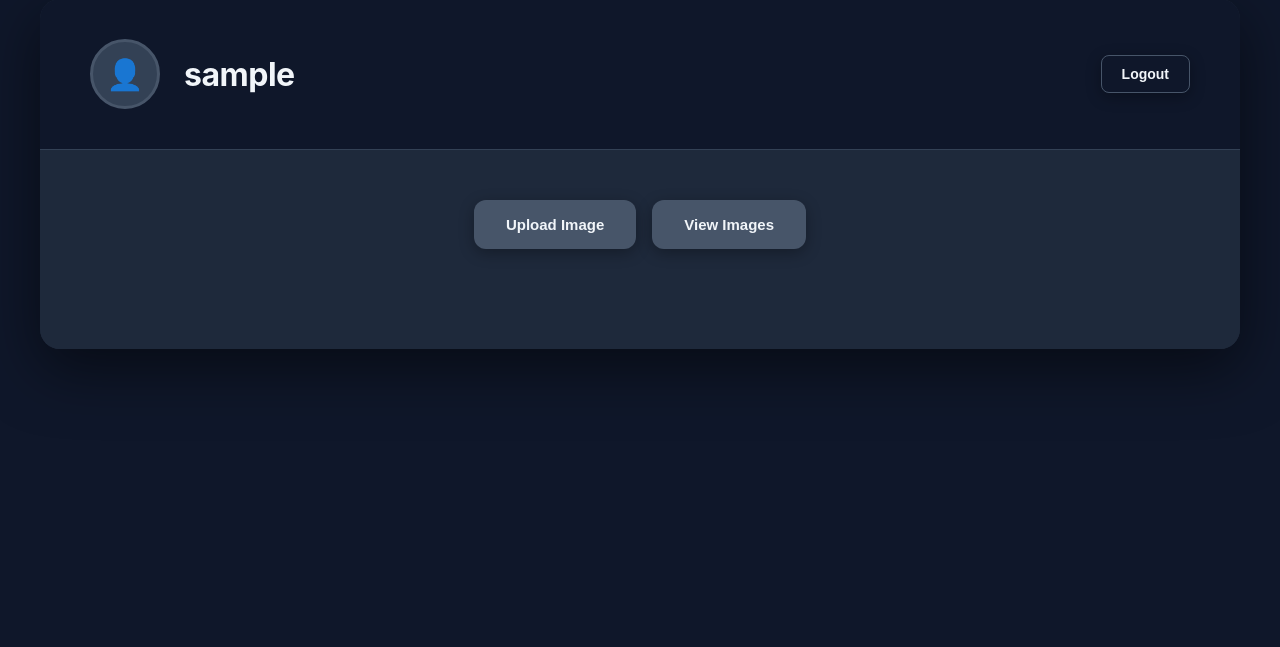
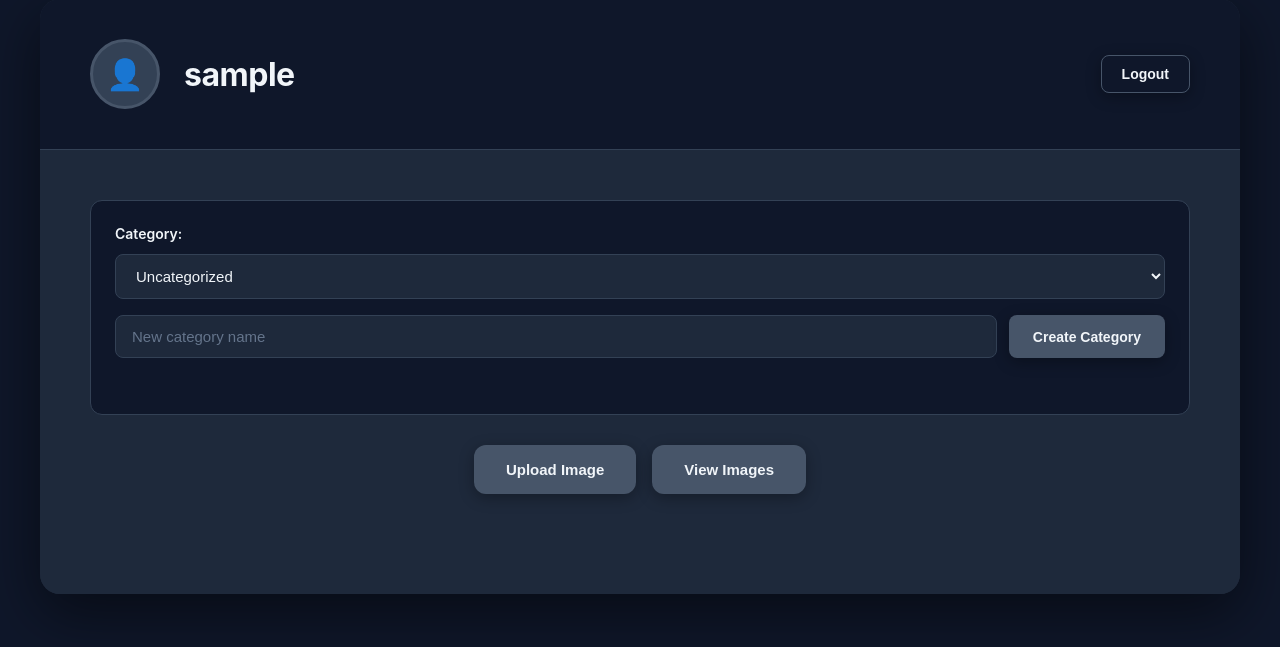
Before and after one commit to cs298f25/Jamell-Aidan-Caden-Britan, a Flask app: template src/templates/authorization/index.html in a window 1280 px wide. Shown: the part 21-668 px from the top of the page. Run offline with Flask 3, Linux system fonts and the light colour scheme; the template is opened without the code that fills it: most values are stand-ins (such as "Sample title", 1, 10 or a date in 2020).

Commit message:
Add category management functionality

```diff
--- a/src/static/authorization/script.js
+++ b/src/static/authorization/script.js
@@ -3,10 +3,91 @@ const uploadBtn = document.getElementById('upload-btn');
 const fileInput = document.getElementById('file-input');
 const viewBtn = document.getElementById('view-btn');
 const limitInput = document.getElementById('limit-input');
+const categorySelect = document.getElementById('category-select');
+const newCategoryInput = document.getElementById('new-category-input');
+const createCategoryBtn = document.getElementById('create-category-btn');
+const categoryFeedback = document.getElementById('category-feedback');
 
 // Get username from URL
 const urlParams = new URLSearchParams(window.location.search);
 const username = urlParams.get('username');
+
+// Load categories on page load
+async function loadCategories() {
+    if (!username) return;
+
+    try {
+        const response = await fetch(`/api/categories?username=${encodeURIComponent(username)}`);
+        const categories = await response.json();
+
+        // Clear existing options except "Uncategorized"
+        categorySelect.innerHTML = '<option value="uncategorized">Uncategorized</option>';
+
+        // Add categories from database
+        categories.forEach(cat => {
+            const option = document.createElement('option');
+            option.value = cat.name;
+            option.textContent = cat.name;
+            categorySelect.appendChild(option);
+        });
+    } catch (error) {
+        console.error('Error loading categories:', error);
+    }
+}
+
+// Create new category
+createCategoryBtn.onclick = async () => {
+    const categoryName = newCategoryInput.value.trim();
+    if (!categoryName) {
+        showFeedback('Please enter a category name', 'error');
+        return;
+    }
+
+    if (!username) {
+        showFeedback('Username is required', 'error');
+        return;
+    }
+
+    try {
+        const response = await fetch('/api/categories', {
+            method: 'POST',
+            headers: {
+                'Content-Type': 'application/json'
+            },
+            body: JSON.stringify({
+                username: username,
+                category_name: categoryName
+            })
+        });
+
+        const result = await response.json();
+
+        if (response.ok && result.success) {
+            showFeedback('Category created successfully!', 'success');
+            newCategoryInput.value = '';
+            await loadCategories();
+            categorySelect.value = categoryName;
+        } else {
+            showFeedback(result.message || 'Failed to create category', 'error');
+        }
+    } catch (error) {
+        console.error('Error creating category:', error);
+        showFeedback('An error occurred while creating category', 'error');
+    }
+};
+
+// Show feedback message
+function showFeedback(message, type) {
+    categoryFeedback.textContent = message;
+    categoryFeedback.className = `feedback ${type}`;
+    setTimeout(() => {
+        categoryFeedback.textContent = '';
+        categoryFeedback.className = 'feedback';
+    }, 3000);
+}
+
+// Load categories when page loads
+loadCategories();
 
 // Upload button - open file input
 uploadBtn.onclick = () => {
@@ -20,6 +101,10 @@ fileInput.onchange = async () => {
         const formData = new FormData();
         formData.append('file', file);
         formData.append('username', username);
+
+        // Get selected category
+        const category = categorySelect.value || 'uncategorized';
+        formData.append('category', category);
 
         // Change button text to indicate loading (Optional UX)
         const originalText = uploadBtn.innerText;
--- a/src/static/authorization/style.css
+++ b/src/static/authorization/style.css
@@ -94,6 +94,108 @@ h1 {
 main {
     padding: 50px;
     background: #1e293b;
+}
+
+.category-section {
+    margin-bottom: 30px;
+    padding: 24px;
+    background: #0f172a;
+    border-radius: 12px;
+    border: 1px solid #334155;
+}
+
+.category-section label {
+    display: block;
+    margin-bottom: 12px;
+    color: #f1f5f9;
+    font-weight: 600;
+    font-size: 14px;
+}
+
+#category-select {
+    width: 100%;
+    padding: 12px 16px;
+    font-size: 15px;
+    border: 1px solid #334155;
+    border-radius: 8px;
+    background: #1e293b;
+    color: #f1f5f9;
+    margin-bottom: 16px;
+    cursor: pointer;
+    transition: border-color 0.3s ease;
+}
+
+#category-select:hover {
+    border-color: #475569;
+}
+
+#category-select:focus {
+    outline: none;
+    border-color: #64748b;
+}
+
+.category-create {
+    display: flex;
+    gap: 12px;
+    margin-bottom: 12px;
+}
+
+#new-category-input {
+    flex: 1;
+    padding: 12px 16px;
+    font-size: 15px;
+    border: 1px solid #334155;
+    border-radius: 8px;
+    background: #1e293b;
+    color: #f1f5f9;
+    transition: border-color 0.3s ease;
+}
+
+#new-category-input:focus {
+    outline: none;
+    border-color: #64748b;
+}
+
+#new-category-input::placeholder {
+    color: #64748b;
+}
+
+#create-category-btn {
+    padding: 12px 24px;
+    font-size: 14px;
+    font-weight: 600;
+    border: none;
+    border-radius: 8px;
+    cursor: pointer;
+    color: #f1f5f9;
+    background: #475569;
+    transition: all 0.3s ease;
+    white-space: nowrap;
+}
+
+#create-category-btn:hover {
+    background: #64748b;
+    transform: translateY(-2px);
+}
+
+.feedback {
+    font-size: 14px;
+    padding: 8px 12px;
+    border-radius: 6px;
+    min-height: 20px;
+    transition: all 0.3s ease;
+}
+
+.feedback.success {
+    color: #10b981;
+    background: rgba(16, 185, 129, 0.1);
+    border: 1px solid rgba(16, 185, 129, 0.3);
+}
+
+.feedback.error {
+    color: #ef4444;
+    background: rgba(239, 68, 68, 0.1);
+    border: 1px solid rgba(239, 68, 68, 0.3);
 }
 
 .buttons {
--- a/src/templates/authorization/index.html
+++ b/src/templates/authorization/index.html
@@ -17,6 +17,17 @@
         </header>
 
         <main>
+            <div class="category-section">
+                <label for="category-select">Category:</label>
+                <select id="category-select">
+                    <option value="uncategorized">Uncategorized</option>
+                </select>
+                <div class="category-create">
+                    <input type="text" id="new-category-input" placeholder="New category name">
+                    <button id="create-category-btn">Create Category</button>
+                </div>
+                <div id="category-feedback" class="feedback"></div>
+            </div>
             <div class="buttons">
                 <button id="upload-btn">Upload Image</button>
                 <input type="file" id="file-input" style="display: none;" accept="image/*">
--- a/src/templates/images/grid.html
+++ b/src/templates/images/grid.html
@@ -8,7 +8,10 @@
 </head>
 <body>
   <h1>Images</h1>
-  <p><a href="/links?limit=5">View links</a></p>
+  <p>
+    <a href="/links?limit=5" id="view-links-link">View links</a> |
+    <a href="/auth" id="main-menu-link">Main Menu</a>
+  </p>
   <div id="image-grid"></div>
   <template id="image-card-template">
     <div class="image-card">
--- a/src/templates/images/links.html
+++ b/src/templates/images/links.html
@@ -8,7 +8,10 @@
 </head>
 <body>
   <h1>Image Links</h1>
-  <p><a href="/gallery?limit=5">View gallery</a></p>
+  <p>
+    <a href="/gallery?limit=5" id="view-gallery-link">View gallery</a> |
+    <a href="/auth" id="main-menu-link">Main Menu</a>
+  </p>
   <ul id="image-links"></ul>
   <template id="image-link-template">
   <li class="image-link"><a data-image-link href="#"></a></li>
```
Also changed, not shown: src/static/images/grid.js (+16 -7 lines), src/static/images/links.js (+16 -7 lines).
